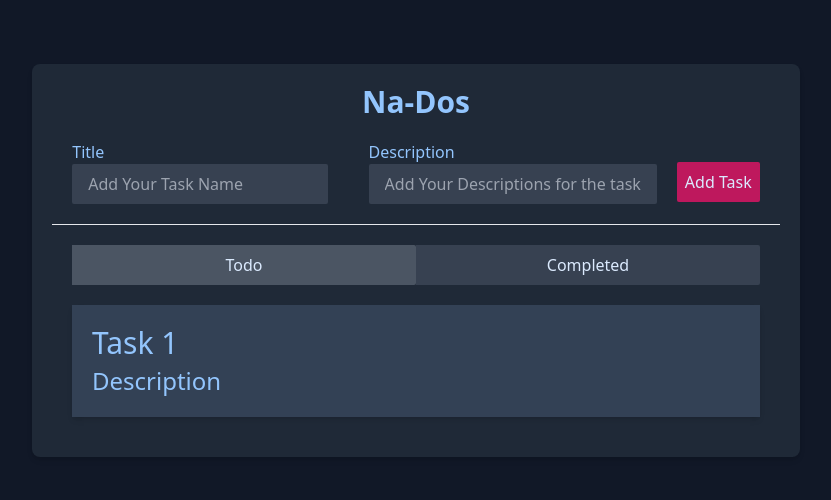
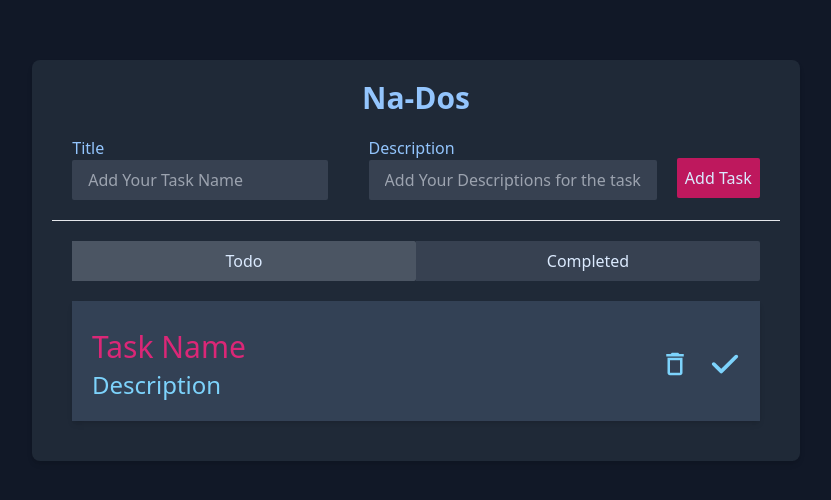
Before and after one commit to hs-nahin/ReactJS-Project, a React (Vite) app in the folder react-project-01/: page / in a window 1280 px wide. Shown: the part 140-640 px from the top of the page, without its empty margins (224-1055 px from the left). Built offline with nearby package versions, Linux system fonts and the light colour scheme.

Commit message:
added icons and hover effect

```diff
--- a/react-project-01/package.json
+++ b/react-project-01/package.json
@@ -11,7 +11,8 @@
   },
   "dependencies": {
     "react": "^18.2.0",
-    "react-dom": "^18.2.0"
+    "react-dom": "^18.2.0",
+    "react-icons": "^5.0.1"
   },
   "devDependencies": {
     "@types/react": "^18.2.43",
--- a/react-project-01/src/App.jsx
+++ b/react-project-01/src/App.jsx
@@ -1,4 +1,6 @@
 import React, { useState } from 'react';
+import { FaCheck } from "react-icons/fa6";
+import { MdDeleteOutline } from "react-icons/md";
 
 function App() {
   const [isSelected1, setIsSelected1] = useState(false);
@@ -56,10 +58,18 @@ function App() {
               <button className={`flex-1 bg-gray-700 text-blue-100 p-2 rounded-r-sm rounded-l-none transition duration-300 ${isSelected2 ? 'bg-sky-800' : ''}`} onClick={handleClick2}>Completed</button>
             </div>
             {/* Task Area */}
-            <div id="todo-list" className='mb-10 mt-5 bg-slate-700 shadow-md hover:shadow-xl ease-in-out duration-300'>
-              <h3 className='text-3xl mt-2 ml-5 pt-5 text-blue-300'>Task 1</h3>
-              <p className='text-2xl mt-1 ml-5 pb-5 text-blue-300'>Description</p>
+            <div id="todo-list" className='mb-10 mt-5 bg-slate-700 shadow-md hover:shadow-xl ease-in-out duration-300 flex justify-between'>
+              <div className="">
+                <h3 className='text-3xl mt-2 ml-5 pt-5 text-pink-600'>Task Name</h3>
+                <p className='text-2xl mt-1 ml-5 pb-5 text-sky-300'>Description</p>
+              </div>
+
+              <div className="flex gap-5 mr-5 mt-12">
+                <MdDeleteOutline className='text-3xl text-sky-300 cursor-pointer hover:text-pink-500 duration-300 ease-in-out' />
+                <FaCheck className='text-3xl text-sky-300 hover:text-emerald-500 cursor-pointer duration-300 ease-in-out'/>
+              </div>
             </div>
+
           </footer>
         </main>
       </div>
```
Also changed, not shown: 1 other file (tests, documents, lock files or other folders).
